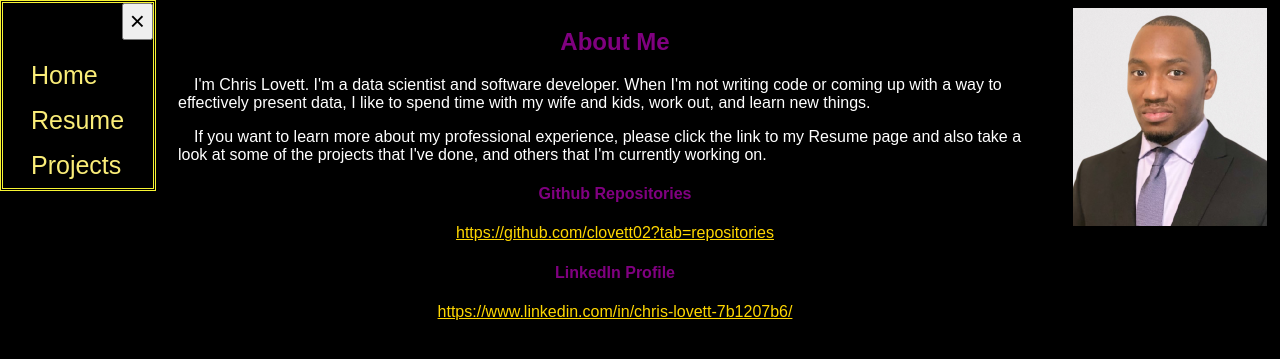
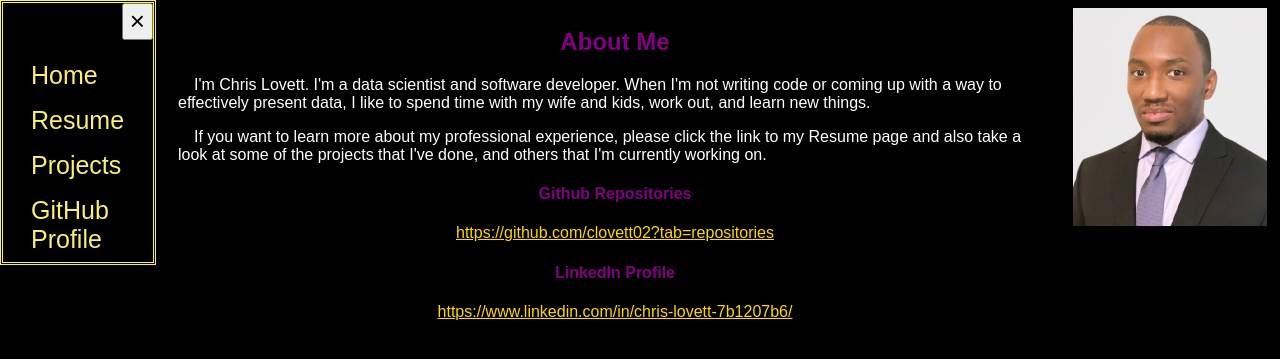
Before and after one commit to clovett02/clovett_website, a Flask app: template website/templates/Home.html in a window 1280 px wide. Shown: the top 359 px of the page. Run offline with Flask 3, Linux system fonts and the light colour scheme; the template is opened without the code that fills it, so the values that code supplies are empty; some libraries are stand-ins or nearby versions.

Commit message:
Added github profile link

```diff
--- a/website/templates/Base.html
+++ b/website/templates/Base.html
@@ -16,6 +16,7 @@
         <a href="/">Home</a>
         <a href="/resume">Resume</a>
         <a href="/projects">Projects</a>
+        <a href="https://github.com/clovett02">GitHub Profile</a>
         <!-- <a href="#">Services</a>
         <a href="#">Clients</a>
         <a href="#">Contact</a> -->
```
